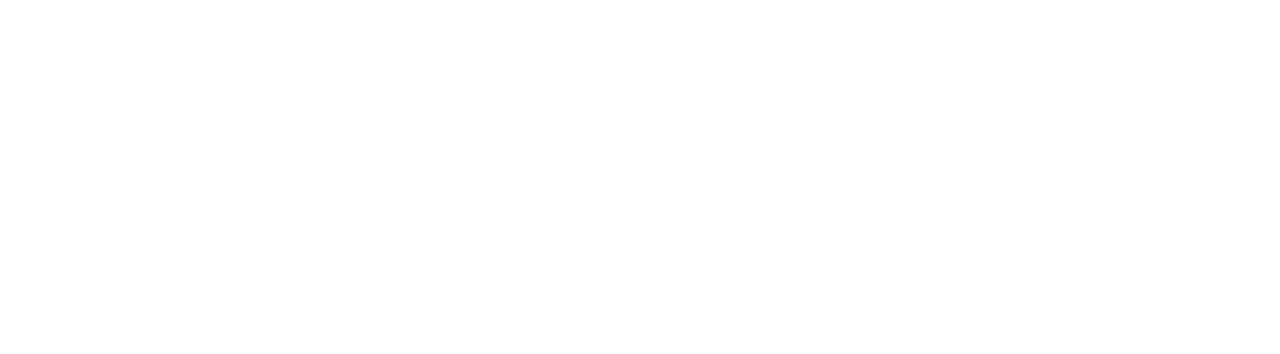
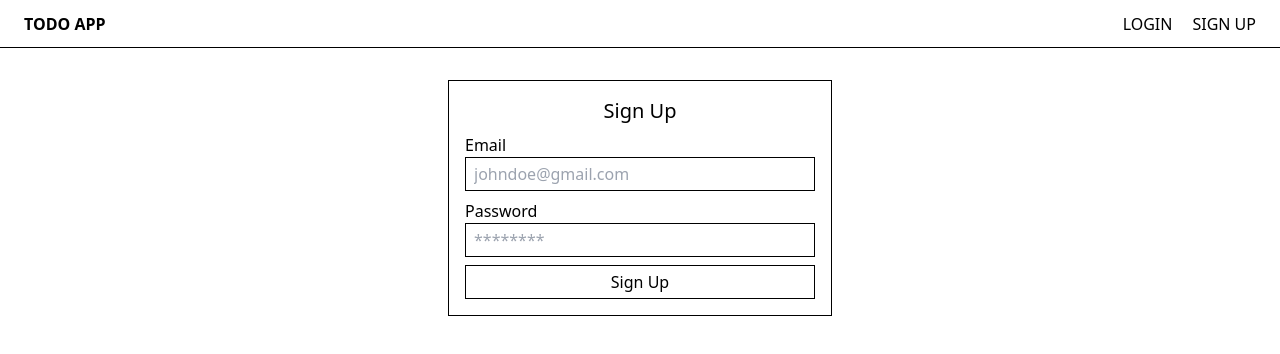
Before and after one commit to Avin008/learning-supabase, a React (Vite) app: page /signup in a window 1280 px wide. Before the commit this address had no page. Shown: the top 354 px of the page. Built offline with nearby package versions, Linux system fonts and the light colour scheme.

Commit message:
added: login && signup pages

```diff
--- a/src/App.tsx
+++ b/src/App.tsx
@@ -5,12 +5,17 @@
 } from "react-router-dom";
 import SharedLayout from "./components/SharedLayout";
 import HomePage from "./pages/Homepage";
+import LoginPage from "./pages/LoginPage";
+import SignupPage from "./pages/SignupPage";
+
 function App() {
   return (
     <BrowserRouter>
       <Routes>
         <Route path="/" element={<SharedLayout />}>
           <Route index element={<HomePage />} />
+          <Route path="login" element={<LoginPage />} />
+          <Route path="signup" element={<SignupPage />} />
         </Route>
       </Routes>
     </BrowserRouter>
--- a/src/components/Navbar.tsx
+++ b/src/components/Navbar.tsx
@@ -1,14 +1,26 @@
+import { useNavigate } from "react-router-dom";
 const Navbar = () => {
+  const navigate = useNavigate();
+
   return (
     <nav className="h-12 justify-between fixed left-0 right-0 px-6 flex items-center top-0 border-b border-black">
       <div>
-        <span className="text-base font-bold">
+        <span
+          className="text-base cursor-pointer font-bold"
+          onClick={() => navigate("/")}
+        >
           TODO APP
         </span>
       </div>
       <ul className="flex font-medium gap-5">
-        <li>LOGIN</li>
-        <li>SIGNUP</li>
+        <li>
+          <button onClick={() => navigate("/login")}>
+            LOGIN
+          </button>
+        </li>
+        <button onClick={() => navigate("/signup")}>
+          SIGN UP
+        </button>
       </ul>
     </nav>
   );
--- /dev/null
+++ b/src/pages/LoginPage.tsx
@@ -0,0 +1,54 @@
+import { useState } from "react";
+
+const LoginPage = () => {
+  const [loginCredentials, setLoginCredentials] = useState({
+    email: "",
+    password: "",
+  });
+
+  const inputHandler = (
+    e: React.ChangeEvent<HTMLInputElement>
+  ) => {
+    const { name, value } = e.target;
+
+    setLoginCredentials((prev) => ({
+      ...prev,
+      [name]: value,
+    }));
+  };
+
+  return (
+    <div className="h-screen flex justify-center">
+      <div className="border w-96 h-fit border-black mt-20 p-4 flex flex-col gap-2">
+        <h1 className="text-center text-xl">Login</h1>
+        <div className="flex flex-col">
+          <label htmlFor="email">Email</label>
+          <input
+            className="border p-1 px-2 border-black"
+            type="email"
+            name="email"
+            placeholder="johndoe@gmail.com"
+            onChange={inputHandler}
+            value={loginCredentials.email}
+          />
+        </div>
+        <div className="flex flex-col">
+          <label htmlFor="email">Password</label>
+          <input
+            className="border border-black p-1 px-2"
+            type="password"
+            name="password"
+            placeholder="********"
+            onChange={inputHandler}
+            value={loginCredentials.password}
+          />
+        </div>
+        <button className="border p-1 border-black w-full">
+          Login
+        </button>
+      </div>
+    </div>
+  );
+};
+
+export default LoginPage;
--- /dev/null
+++ b/src/pages/SignupPage.tsx
@@ -0,0 +1,55 @@
+import { useState } from "react";
+
+const SignupPage = () => {
+  const [signupCredentials, setSignupCredentials] =
+    useState({
+      email: "",
+      password: "",
+    });
+
+  const inputHandler = (
+    e: React.ChangeEvent<HTMLInputElement>
+  ) => {
+    const { name, value } = e.target;
+
+    setSignupCredentials((prev) => ({
+      ...prev,
+      [name]: value,
+    }));
+  };
+
+  return (
+    <div className="h-screen flex justify-center">
+      <div className="border w-96 h-fit border-black mt-20 p-4 flex flex-col gap-2">
+        <h1 className="text-center text-xl">Sign Up</h1>
+        <div className="flex flex-col">
+          <label htmlFor="email">Email</label>
+          <input
+            className="border p-1 px-2 border-black"
+            type="email"
+            name="email"
+            placeholder="johndoe@gmail.com"
+            onChange={inputHandler}
+            value={signupCredentials.email}
+          />
+        </div>
+        <div className="flex flex-col">
+          <label htmlFor="email">Password</label>
+          <input
+            className="border border-black p-1 px-2"
+            type="password"
+            name="password"
+            placeholder="********"
+            onChange={inputHandler}
+            value={signupCredentials.password}
+          />
+        </div>
+        <button className="border p-1 border-black w-full">
+          Sign Up
+        </button>
+      </div>
+    </div>
+  );
+};
+
+export default SignupPage;
```
